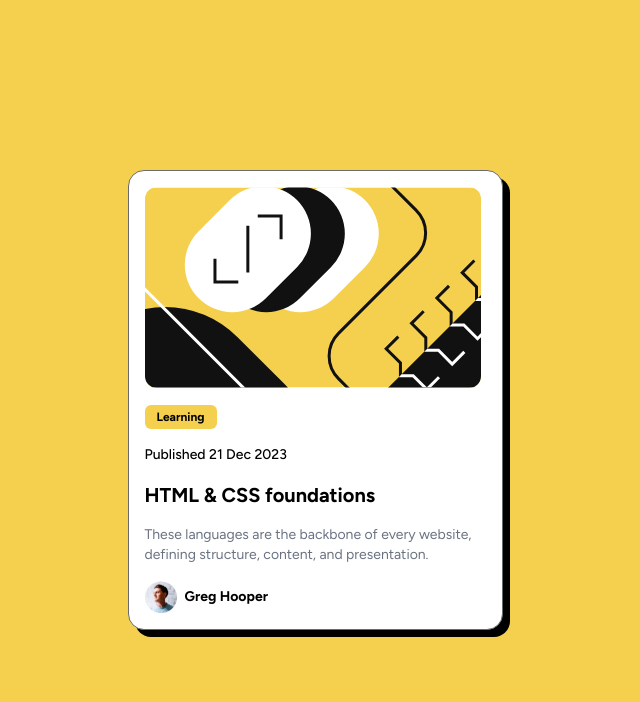
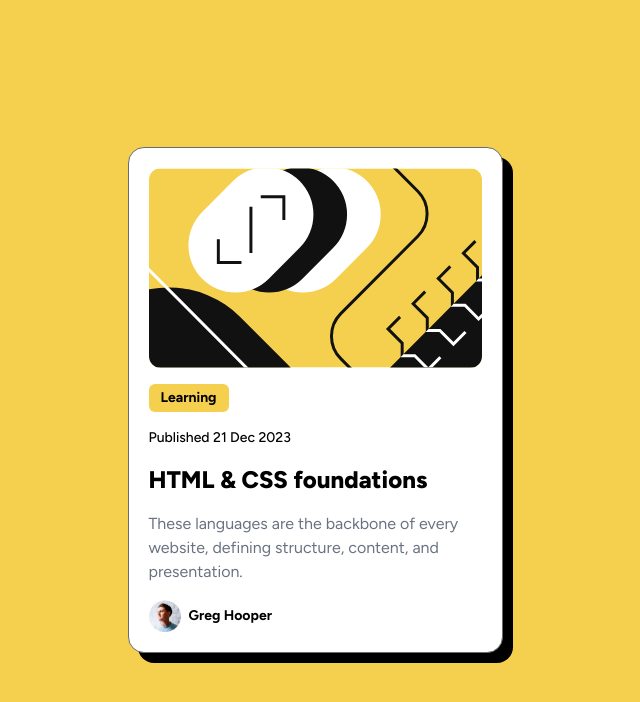
Before and after one commit to rainndev/Front-end-mentor-react, a React (Vite) app: page /#/blog-preview-card in a window 1280 px wide. Shown: the top 702 px of the page, without its empty margins (325-965 px from the left). Built offline with nearby package versions, Linux system fonts and the light colour scheme.

Commit message:
feat(blog-preview-card): enhance styling and layout of Blog Preview Card component

```diff
--- a/src/component/BlogPreviewCard.tsx
+++ b/src/component/BlogPreviewCard.tsx
@@ -2,7 +2,7 @@ const BlogPreviewCard = () => {
   return (
     <div className="w-screen h-screen flex justify-center items-center bg-[hsl(47_88%_63%)] font-[Figtree] ">
       {/* Container */}
-      <div className="bg-white p-4 rounded-2xl border-1 border-[hsl(0_0%_42%)] shadow-[7px_7px]  w-[375px] space-y-4 mx-5">
+      <div className="bg-white p-5 rounded-2xl border-1 border-[hsl(0_0%_42%)] shadow-[10px_10px]  w-[375px] space-y-4 mx-5">
         {/* Image */}
 
         <div className="w-full">
@@ -15,16 +15,16 @@ const BlogPreviewCard = () => {
 
         {/* Info */}
         <div className="space-y-4 w-full">
-          <button className="bg-[hsl(47_88%_63%)] px-3 py-1 rounded-md font-bold text-xs">
+          <button className="bg-[hsl(47_88%_63%)] px-3 py-1 rounded-md font-bold text-sm">
             Learning
           </button>
           <p className="font-medium  text-sm">Published 21 Dec 2023</p>
 
-          <h1 className="hover:text-[hsl(47_88%_63%)] font-bold text-xl">
+          <h1 className="hover:text-[hsl(47_88%_63%)] font-extrabold text-2xl">
             HTML & CSS foundations
           </h1>
 
-          <p className="text-gray-500 text-sm ">
+          <p className="text-gray-500  ">
             These languages are the backbone of every website, defining
             structure, content, and presentation.
           </p>
```
